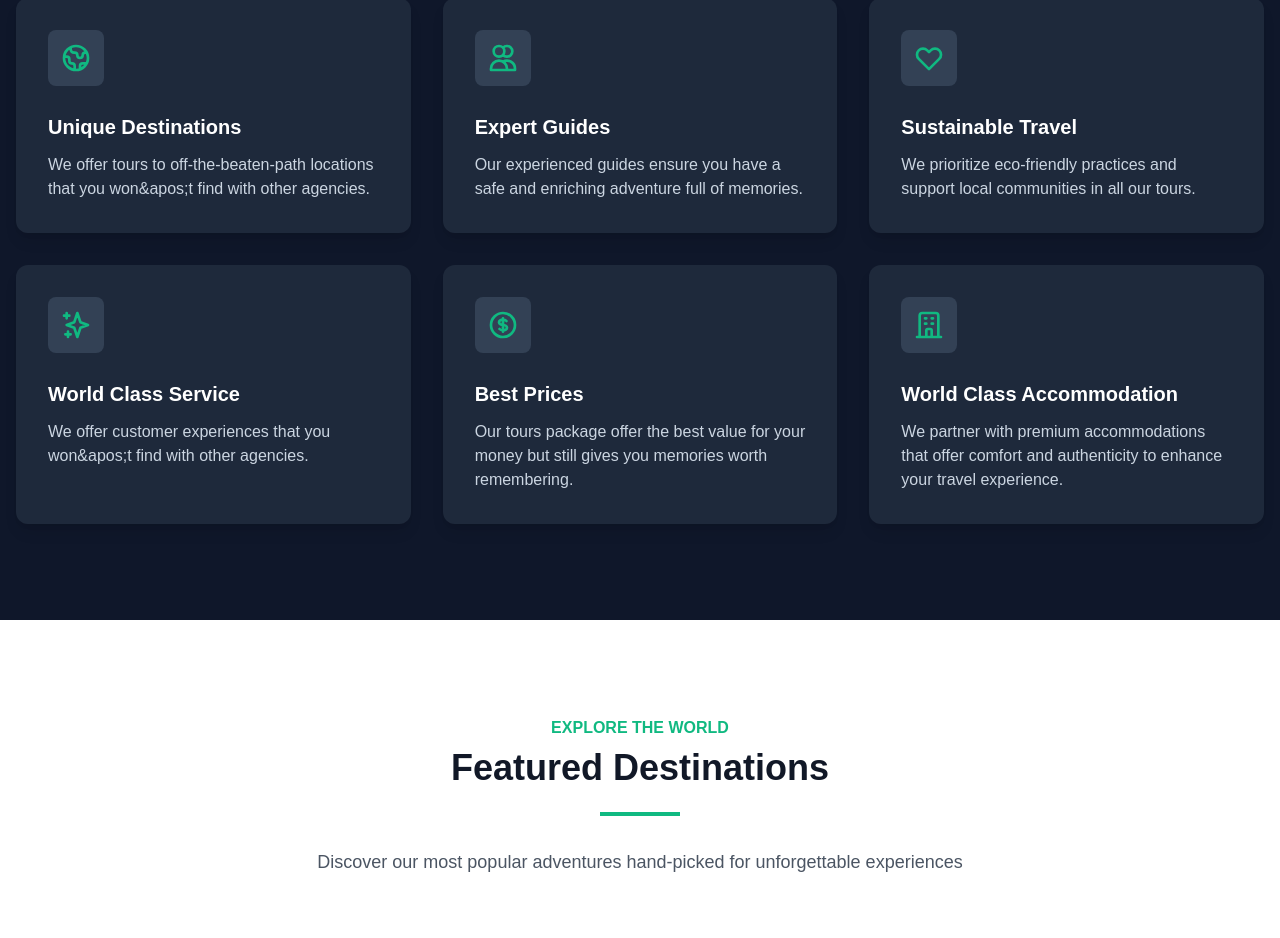
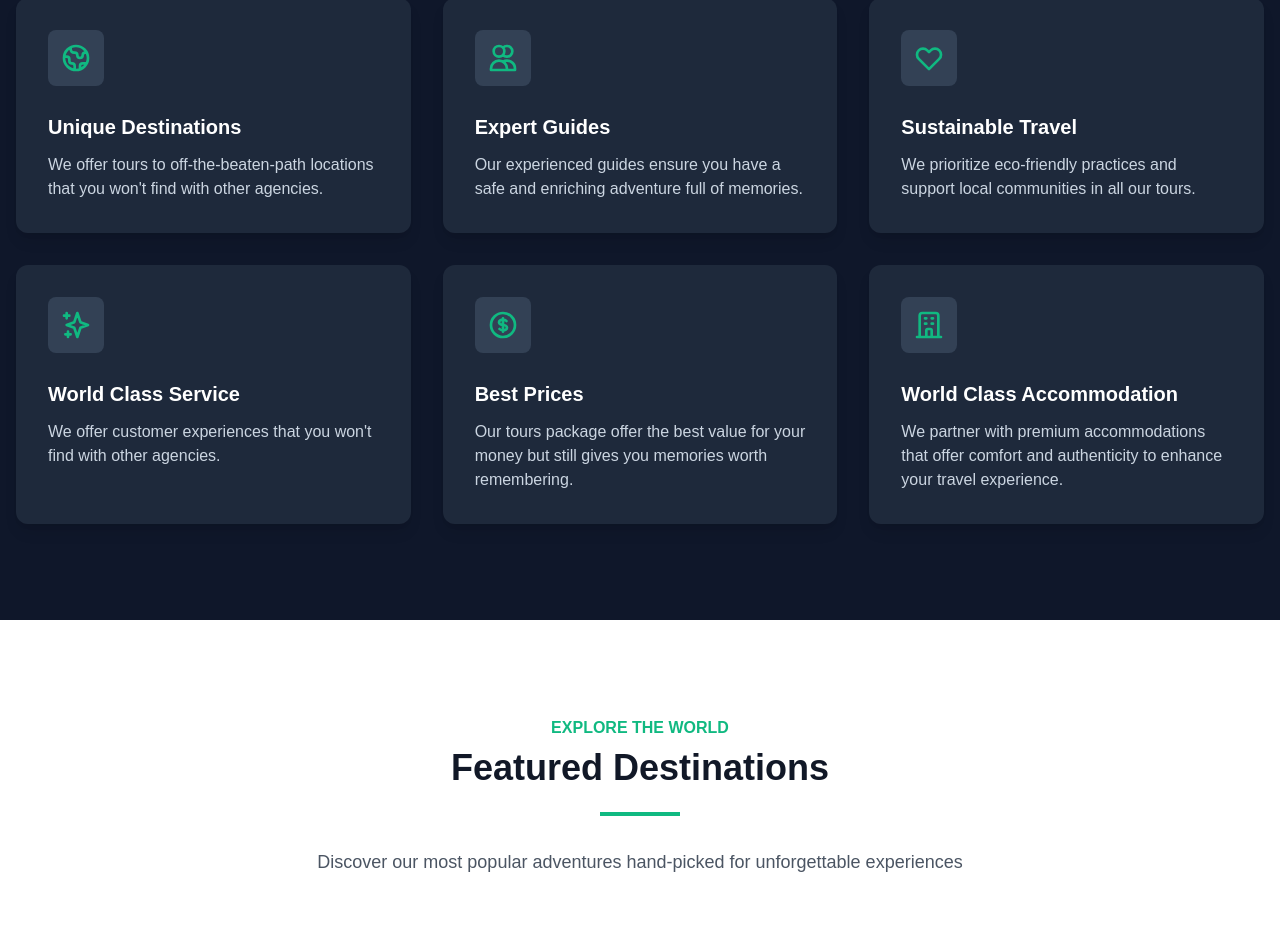
Before and after one commit to godwins3/nomadic-adventures-frontend, a Next.js app: page / in a window 1280 px wide. Shown: the part 2106-3044 px from the top of the page. Built offline with nearby package versions, Linux system fonts and the light colour scheme; grey boxes are pictures that could not be loaded.

Commit message:
Update page.tsx

```diff
--- a/src/app/page.tsx
+++ b/src/app/page.tsx
@@ -42,7 +42,7 @@ const featuredDestinations = [
 const whyUsFeatures = [
   {
     title: 'Unique Destinations',
-    description: 'We offer tours to off-the-beaten-path locations that you won\&apos;t find with other agencies.',
+    description: 'We offer tours to off-the-beaten-path locations that you won\'t find with other agencies.',
     icon: (
       <svg className="w-8 h-8 text-emerald-500" fill="none" stroke="currentColor" viewBox="0 0 24 24" xmlns="http://www.w3.org/2000/svg">
         <path strokeLinecap="round" strokeLinejoin="round" strokeWidth="2" d="M3.055 11H5a2 2 0 012 2v1a2 2 0 002 2 2 2 0 012 2v2.945M8 3.935V5.5A2.5 2.5 0 0010.5 8h.5a2 2 0 012 2 2 2 0 104 0 2 2 0 012-2h1.064M15 20.488V18a2 2 0 012-2h3.064M21 12a9 9 0 11-18 0 9 9 0 0118 0z"></path>
@@ -69,7 +69,7 @@ const whyUsFeatures = [
   },
   {
     title: 'World Class Service',
-    description: 'We offer customer experiences that you won\&apos;t find with other agencies.',
+    description: 'We offer customer experiences that you won\'t find with other agencies.',
     icon: (
       <svg className="w-8 h-8 text-emerald-500" fill="none" stroke="currentColor" viewBox="0 0 24 24" xmlns="http://www.w3.org/2000/svg">
         <path strokeLinecap="round" strokeLinejoin="round" strokeWidth="2" d="M5 3v4M3 5h4M6 17v4m-2-2h4m5-16l2.286 6.857L21 12l-5.714 2.143L13 21l-2.286-6.857L5 12l5.714-2.143L13 3z"></path>
```
